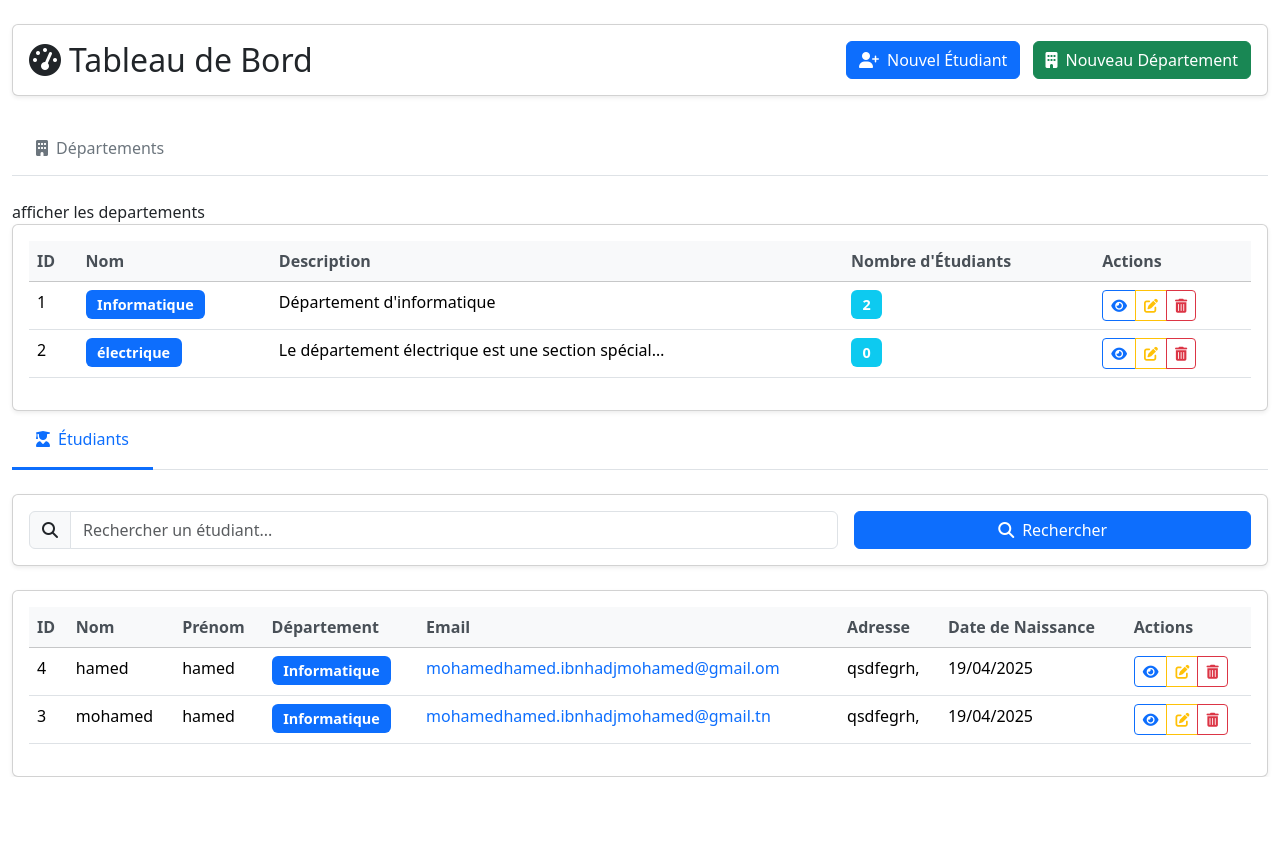
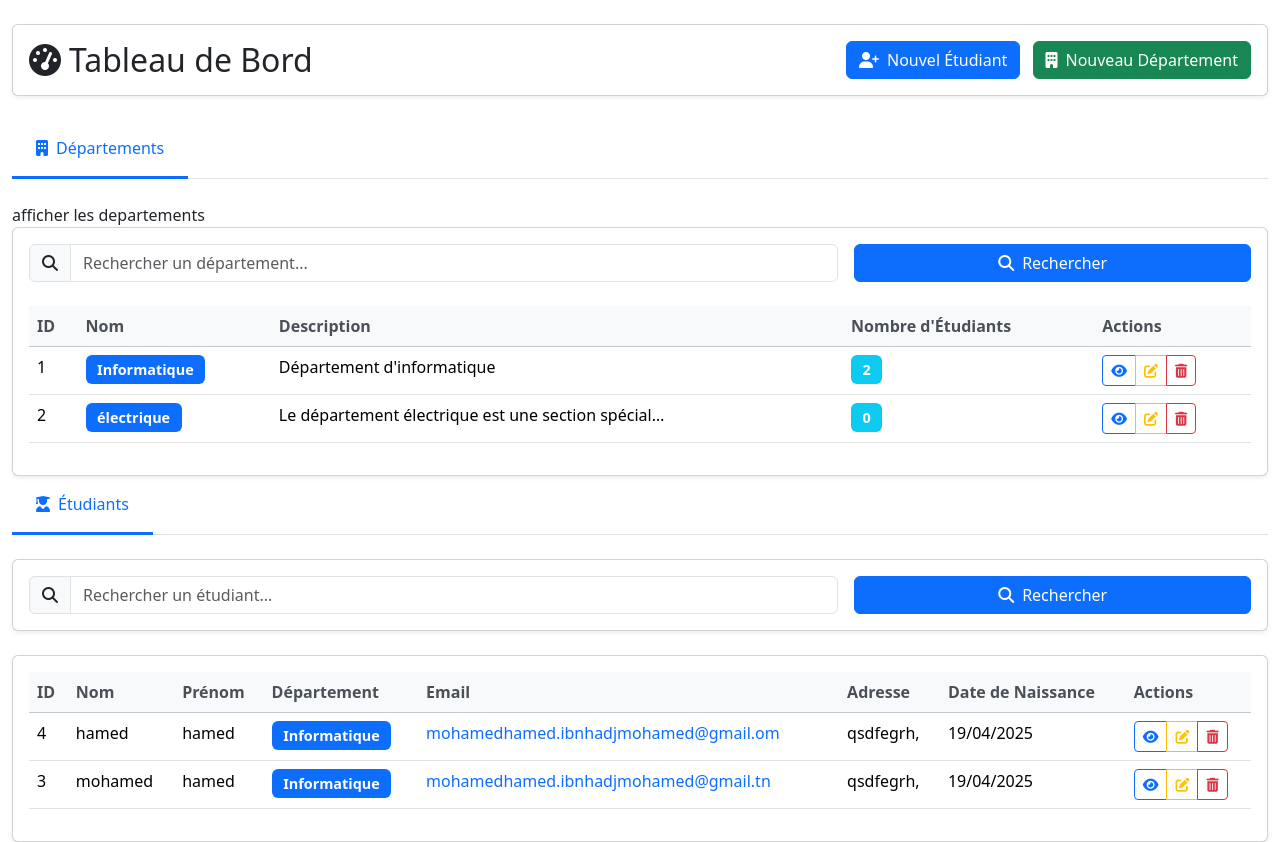
Before and after one commit to mohamedhamedibnhadjmohamed/Projet-Django, a Django app: page /dashboard/ in a window 1280 px wide. Shown: the part 56-898 px from the top of the page. Before the commit the page ends 833 px from the top, so only its background shows below. Run offline with Django 5.2, Linux system fonts and the light colour scheme; a user stored in the database is signed in; data comes from the database, SQL or seed files in the repository.

Commit message:
departement

```diff
--- a/ProjectDjango/templates/web/dashboard.html
+++ b/ProjectDjango/templates/web/dashboard.html
@@ -24,8 +24,8 @@
 
     <ul class="nav nav-tabs mb-4" id="dashboardTabs" role="tablist">
 
-        <li class="nav-item" role="presentation">
-            <button class="nav-link" id="departements-tab" data-bs-toggle="tab"
+        <li class="nav-item " role="presentation">
+            <button class="nav-link active" id="departements-tab" data-bs-toggle="tab"
                     data-bs-target="#departements" type="button" role="tab">
                 <i class="fas fa-building me-2"></i>Départements
             </button>
@@ -34,6 +34,26 @@
         afficher les departements
         <div class="card shadow-sm">
             <div class="card-body">
+                <!-- Barre de recherche pour les départements -->
+                <form method="GET" action="{% url 'search_departement' %}" class="row g-3 mb-4">
+                    <div class="col-md-8">
+                        <div class="input-group">
+                            <span class="input-group-text">
+                                <i class="fas fa-search"></i>
+                            </span>
+                            <input type="text"
+                                   class="form-control"
+                                   name="query"
+                                   placeholder="Rechercher un département...">
+                        </div>
+                    </div>
+                    <div class="col-md-4">
+                        <button type="submit" class="btn btn-primary w-100">
+                            <i class="fas fa-search me-2"></i>Rechercher
+                        </button>
+                    </div>
+                </form>
+
                 {% if departements %}
                     <div class="table-responsive">
                         <table class="table table-hover">
```
